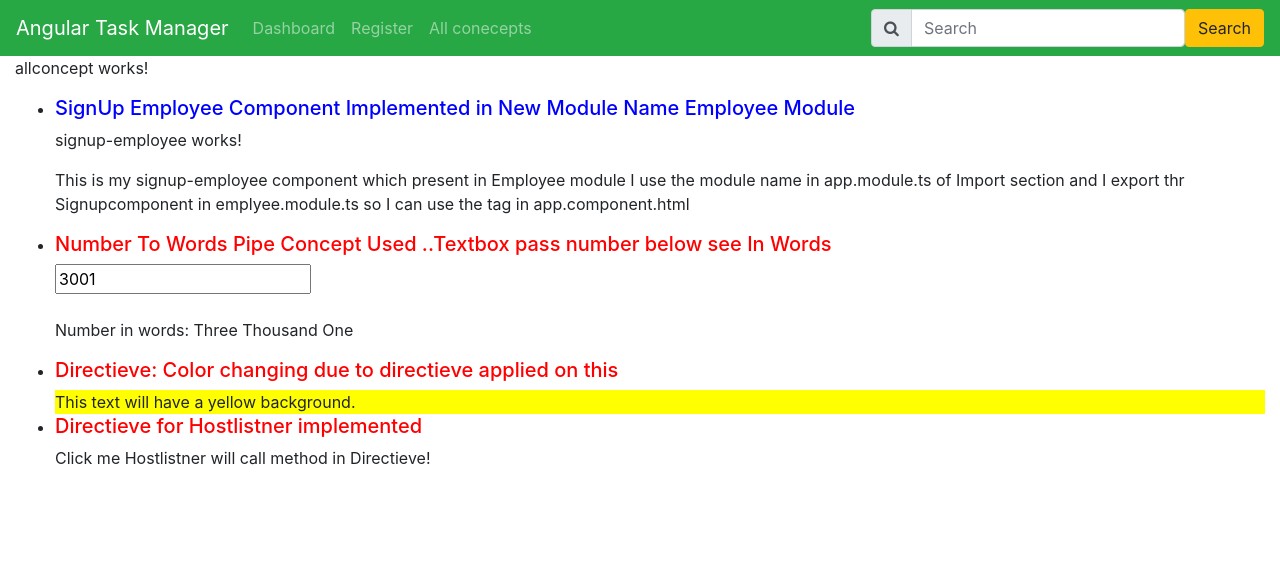
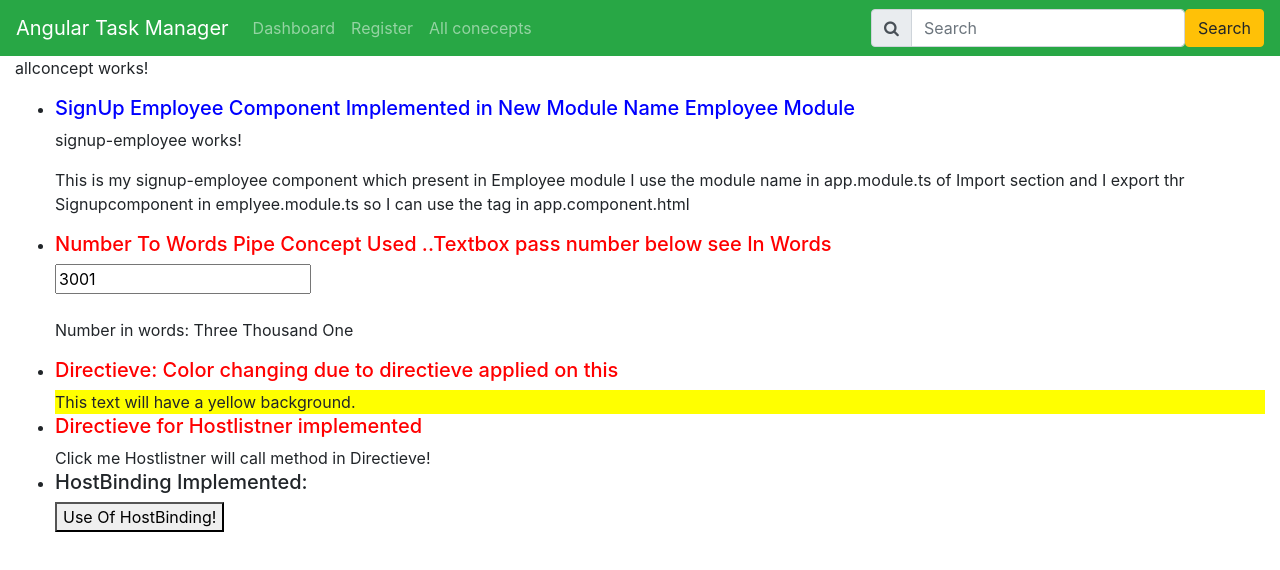
Before and after one commit to kamallochanpradhan/deployMyAngularFrontend, an Angular app: page /allconcept in a window 1280 px wide. Shown: the top 570 px of the page. Built offline with nearby package versions, Linux system fonts and the light colour scheme.

Commit message:
HostBinding Implemented but not working

```diff
--- a/src/app/allconcept/allconcept.component.html
+++ b/src/app/allconcept/allconcept.component.html
@@ -23,4 +23,8 @@
         <h5 style="color: red;">Directieve for Hostlistner implemented</h5>
         <div appDirectieveforhostlistner >Click me Hostlistner will call method in Directieve!</div>
     </li>
+    <li>
+        <h5>HostBinding Implemented: </h5>
+        <app-custom-button-component-for-host-binding>ggggg</app-custom-button-component-for-host-binding>
+    </li>
  </ul>
--- a/src/app/allconcept/allconcept.component.ts
+++ b/src/app/allconcept/allconcept.component.ts
@@ -1,5 +1,6 @@
 import { Component, OnInit } from '@angular/core';
 import { NumbersToWordsPipePipe } from '../employee/numbers-to-words-pipe.pipe';
+import { CustomButtonComponentForHostBindingComponent } from '../employee/custom-button-component-for-host-binding/custom-button-component-for-host-binding.component';
 
 @Component({
   selector: 'app-allconcept',
--- /dev/null
+++ b/src/app/employee/custom-button-component-for-host-binding/custom-button-component-for-host-binding.component.html
@@ -0,0 +1,3 @@
+
+
+<button>Use Of HostBinding!</button>
--- /dev/null
+++ b/src/app/employee/custom-button-component-for-host-binding/custom-button-component-for-host-binding.component.ts
@@ -0,0 +1,13 @@
+import { Component, HostBinding } from '@angular/core';
+
+@Component({
+  selector: 'app-custom-button-component-for-host-binding',
+  templateUrl: './custom-button-component-for-host-binding.component.html',
+  styleUrls: ['./custom-button-component-for-host-binding.component.css']
+})
+export class CustomButtonComponentForHostBindingComponent
+{
+  @HostBinding('style.color') textColor = 'red';
+  @HostBinding('style.backgroundColor') bgColor = 'blue';
+
+}
```
Also changed, not shown: src/app/employee/employee.module.ts (+5 -2 lines), src/app/employee/custom-button-component-for-host-binding/custom-button-component-for-host-binding.component.css (added), 1 other file (tests, documents, lock files or other folders).
